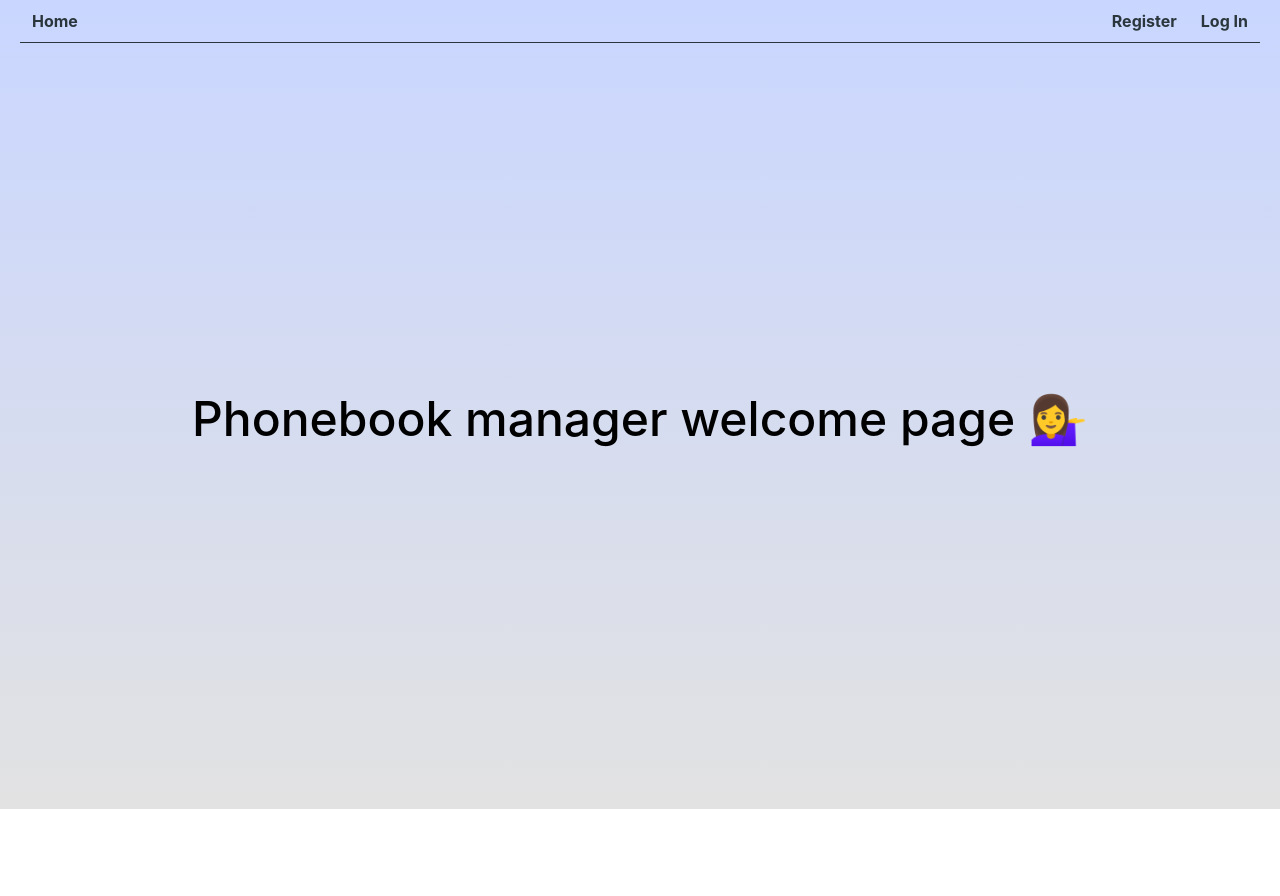
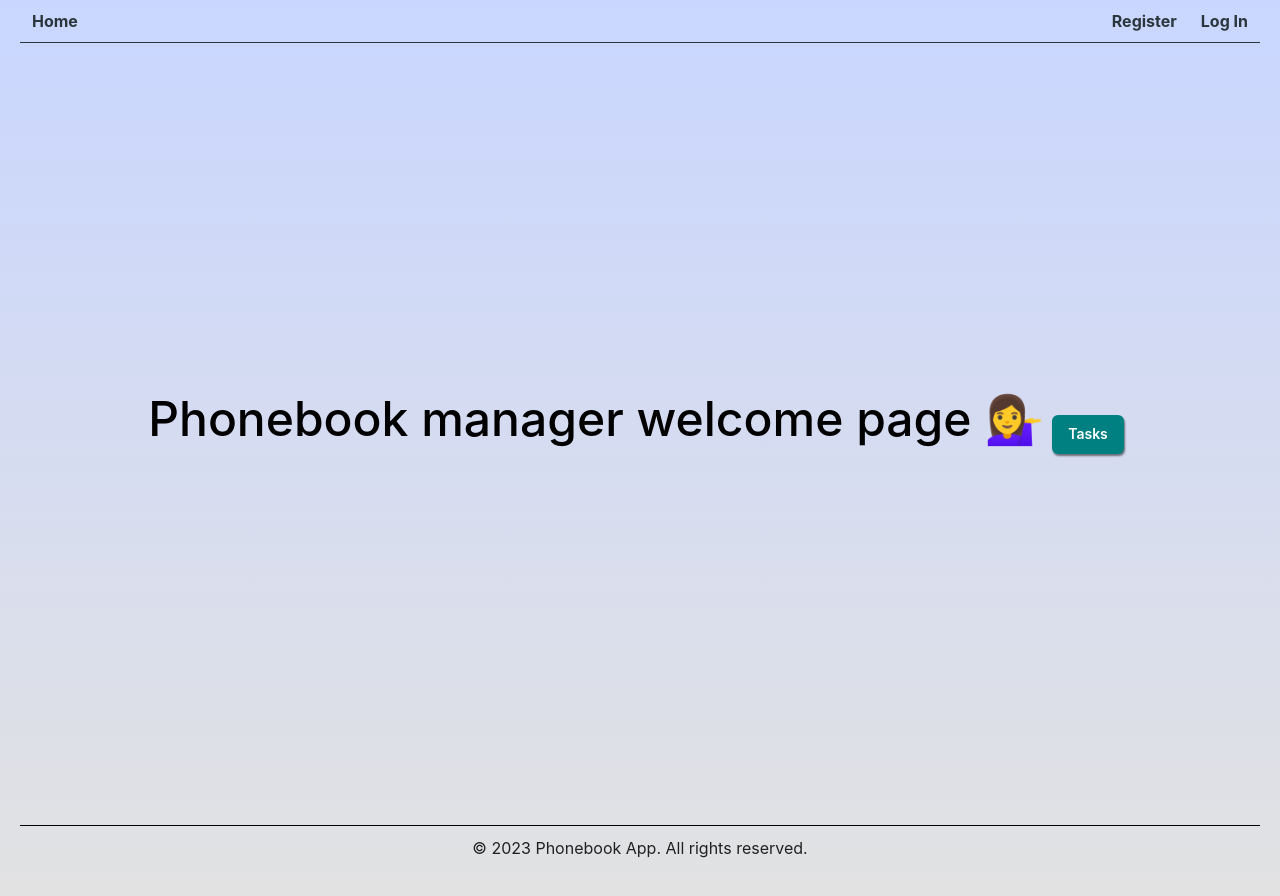
Before and after one commit to VadBorovec/goit-react-hw-08-phonebook, a React (Create React App) app: page / in a window 1280 px wide. Shown: the top 896 px of the page. Before the commit the page ends 809 px from the top, so only its background shows below. Built offline with nearby package versions, Linux system fonts and the light colour scheme.

Commit message:
add footer

```diff
--- a/src/components/ContactItem/ContactItem.jsx
+++ b/src/components/ContactItem/ContactItem.jsx
@@ -7,7 +7,7 @@ import { Spinner } from 'components';
 import { Button } from 'components/ui';
 import { Item, Name, Number } from './ContactItem.styled';
 
-export const ContactItem = ({ id, name, phone }) => {
+export const ContactItem = ({ id, name, number }) => {
   const dispatch = useDispatch();
   const isLoading = useSelector(selectIsLoading);
 
@@ -16,7 +16,7 @@ export const ContactItem = ({ id, name, phone }) => {
   return (
     <Item>
       <Name>{name}</Name>
-      <Number>{phone}</Number>
+      <Number>{number}</Number>
       <Button onClick={handleDelete} disabled={isLoading}>
         {isLoading && <Spinner size={12} />}
         Delete
--- a/src/components/ContactList/ContactList.jsx
+++ b/src/components/ContactList/ContactList.jsx
@@ -15,8 +15,8 @@ export const ContactList = () => {
         <Text textAlign="center">There are no any numbers...</Text>
       ) : (
         <>
-          {contacts.map(({ id, name, phone }) => (
-            <ContactItem key={id} id={id} name={name} phone={phone} />
+          {contacts.map(({ id, name, number }) => (
+            <ContactItem key={id} id={id} name={name} number={number} />
           ))}
         </>
       )}
--- /dev/null
+++ b/src/components/Footer/Footer.jsx
@@ -0,0 +1,9 @@
+import { FooterStyled } from './Footer.styled';
+
+export const Footer = () => {
+  return (
+    <FooterStyled>
+      <p>© {new Date().getFullYear()} Phonebook App. All rights reserved.</p>
+    </FooterStyled>
+  );
+};
--- /dev/null
+++ b/src/components/Footer/Footer.styled.jsx
@@ -0,0 +1,10 @@
+import styled from '@emotion/styled';
+
+export const FooterStyled = styled.footer`
+  text-align: center;
+  padding: 0.8rem 0;
+  margin: 1rem 0;
+  border-top: 1px solid black;
+  font-size: 1rem;
+  color: ${props => props.theme.colors.dark};
+`;
--- /dev/null
+++ b/src/components/Footer/index.js
@@ -0,0 +1 @@
+export * from './Footer';
--- a/src/components/Layout.jsx
+++ b/src/components/Layout.jsx
@@ -2,7 +2,7 @@ import { Suspense } from 'react';
 import { Outlet } from 'react-router-dom';
 import { Toaster } from 'react-hot-toast';
 
-import { AppBar } from 'components';
+import { AppBar, Footer } from 'components';
 import { Container } from 'components/ui';
 
 export const Layout = () => {
@@ -13,6 +13,7 @@ export const Layout = () => {
         <Outlet />
       </Suspense>
       <Toaster position="top-right" reverseOrder={false} />
+      <Footer />
     </Container>
   );
 };
--- a/src/components/index.js
+++ b/src/components/index.js
@@ -9,6 +9,7 @@ export * from './ContactForm';
 export * from './ContactList';
 export * from './ContactItem';
 export * from './ContactStats';
+export * from './Footer';
 export * from './LoginForm';
 export * from './Navigation';
 export * from './RegisterForm';
--- a/src/pages/Home.jsx
+++ b/src/pages/Home.jsx
@@ -1,4 +1,6 @@
+import { Button } from 'components/ui';
 import { Helmet } from 'react-helmet';
+import { NavLink } from 'react-router-dom';
 
 const styles = {
   container: {
@@ -27,6 +29,10 @@ export default function Home() {
             💁‍♀️
           </span>
         </h1>
+        <br />
+        <Button>
+          <NavLink to="/contacts">Tasks</NavLink>
+        </Button>
       </div>
     </>
   );
```
